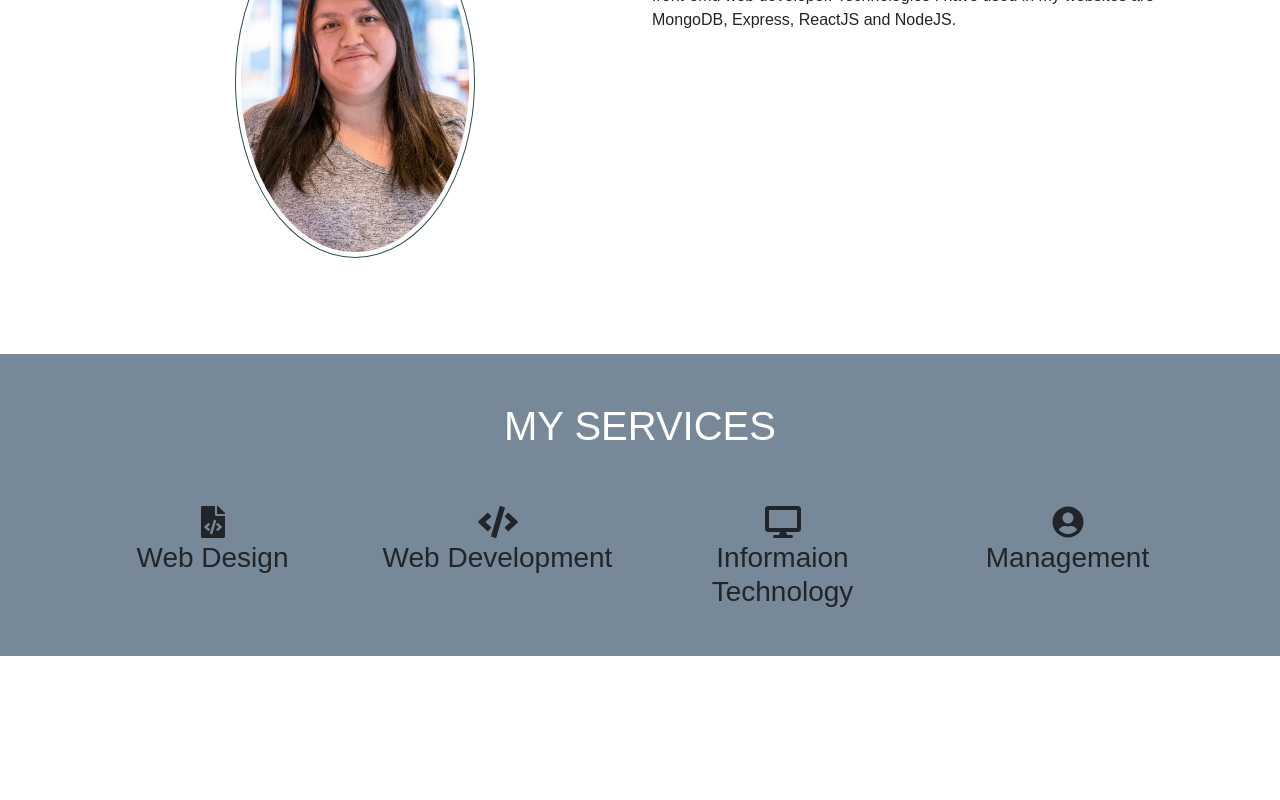
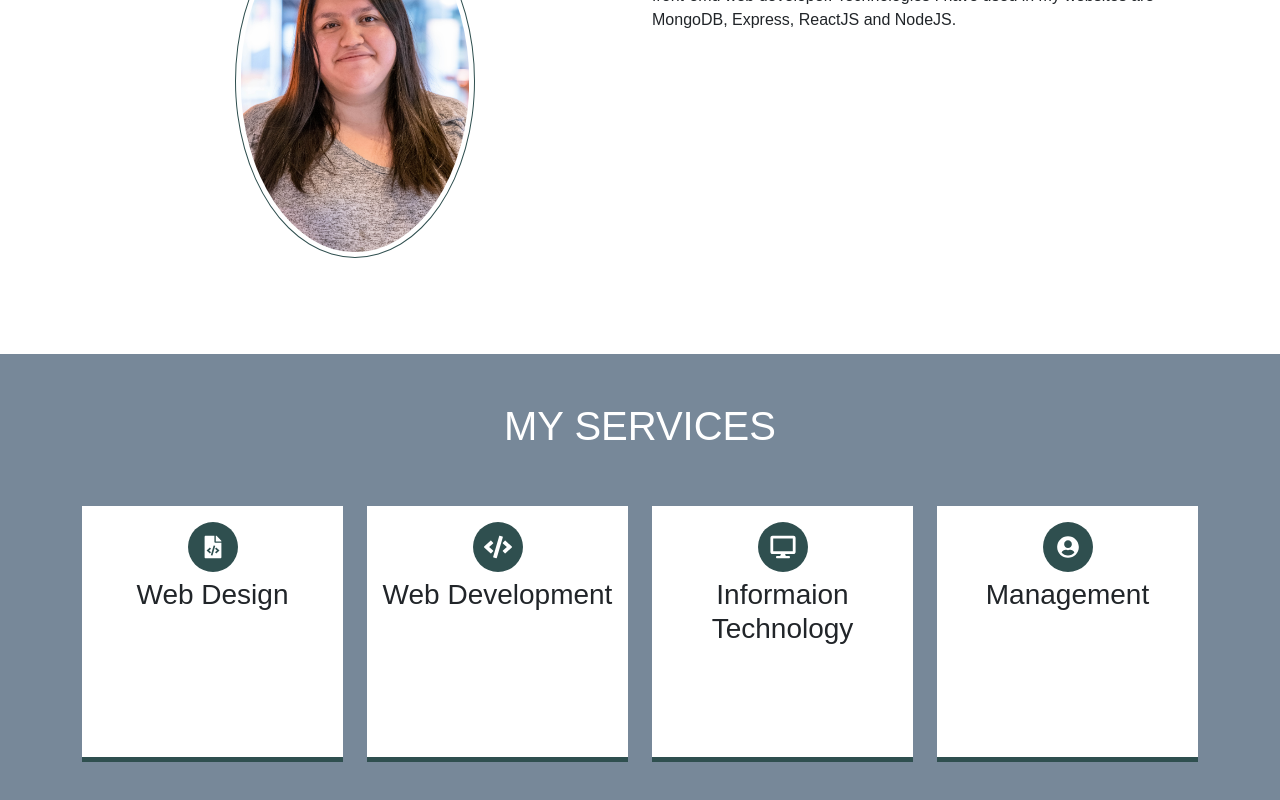
Before and after one commit to dsilvas3/portfolio-project, a React (Create React App) app: page / in a window 1280 px wide. Shown: the part 920-1720 px from the top of the page. Before the commit the page ends 1576 px from the top, so only its background shows below. Built offline with nearby package versions, Linux system fonts and the light colour scheme.

Commit message:
add css to the service component

```diff
--- a/src/App.css
+++ b/src/App.css
@@ -186,3 +186,52 @@ nav ul li {
   color: white;
   text-transform: uppercase;
 }
+
+.services .circle{
+  position: relative;
+  margin: 0.375rem auto;
+  background: darkslategray;
+  border-radius: 50%;
+  width: 3.125rem;
+  height: 3.125rem;
+}
+
+.services .icon {
+  font-size: 1.4rem;
+  color: white;
+  position: absolute;
+  top: 50%;
+  left: 50%;
+  transform: translate(-50%, -50%);
+}
+
+
+.services .box {
+  height: 16rem;
+  border-bottom: 0.3125rem solid darkslategray;
+  padding: 0.625rem;
+  margin-bottom: 1.875rem;
+  background: white;
+
+}
+
+.services .box:hover{
+  background: darkslategray;
+  border-bottom: 0.3125rem solid white;
+}
+
+.services .box:hover .icon {
+  color: darkslategray;
+}
+
+.services .box:hover .circle {
+  background: white;
+}
+
+.services .box:hover p {
+  color: white;
+}
+
+.services .box:hover h3 {
+  color: white;
+}
--- a/src/components/Services.js
+++ b/src/components/Services.js
@@ -11,7 +11,7 @@ const Services = () => {
                     <div className="col-md-3 col-sm-6">
                             <div className="box">
                                 <div className="circle">
-                                    <FontAwesomeIcon icon={faFileCode} size="2x"/>
+                                    <FontAwesomeIcon className="icon" icon={faFileCode} size="2x"/>
                                 </div>
                                 <h3>Web Design</h3>
                                 <p></p>
@@ -20,7 +20,7 @@ const Services = () => {
                         <div className="col-md-3 col-sm-6">
                             <div className="box">
                                 <div className="circle">
-                                    <FontAwesomeIcon icon={faCode} size="2x"/>
+                                    <FontAwesomeIcon className="icon" icon={faCode} size="2x"/>
                                 </div>
                                 <h3>Web Development</h3>
                                 <p></p>
@@ -29,7 +29,7 @@ const Services = () => {
                         <div className="col-md-3 col-sm-6">
                             <div className="box">
                                 <div className="circle">
-                                    <FontAwesomeIcon icon={faDesktop} size="2x"/>
+                                    <FontAwesomeIcon className="icon" icon={faDesktop} size="2x"/>
                                 </div>
                                 <h3>Informaion Technology</h3>
                                 <p></p>
@@ -38,7 +38,7 @@ const Services = () => {
                         <div className="col-md-3 col-sm-6">
                             <div className="box">
                                 <div className="circle">
-                                    <FontAwesomeIcon icon={faUserCircle} size="2x"/>
+                                    <FontAwesomeIcon className="icon" icon={faUserCircle} size="2x"/>
                                 </div>
                                 <h3>Management</h3>
                                 <p></p>
```
